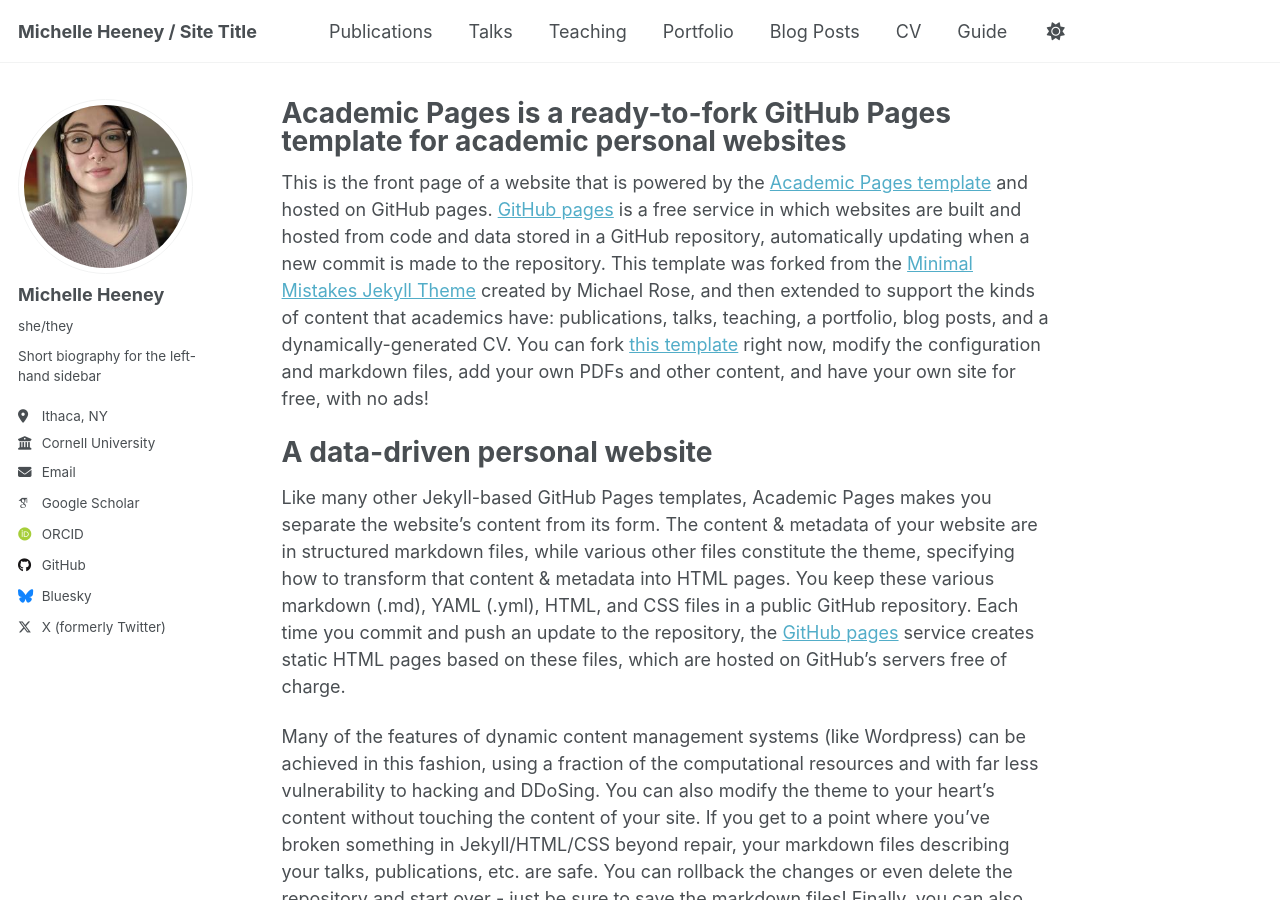
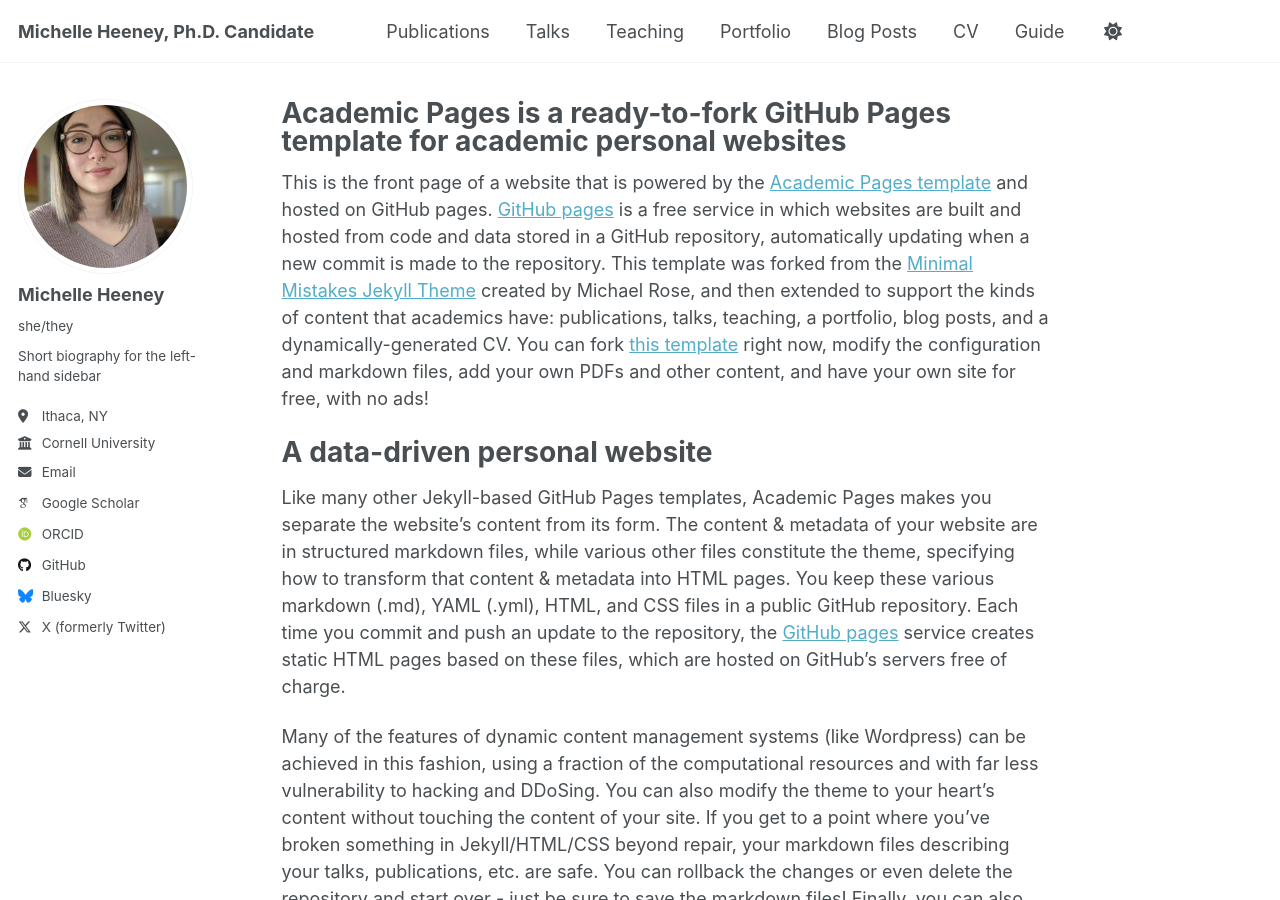
Before and after one commit to mheeney/mheeney.github.io, a Jekyll site: the page built from _pages/about.md, in a window 1280 px wide and 900 px high. Built offline with Jekyll 4.4.1, drawn with Linux system fonts in a browser that asks for light colours; some web fonts are replaced.

Commit message:
Update _config.yml

```diff
--- a/_config.yml
+++ b/_config.yml
@@ -9,10 +9,10 @@
 # Basic Site Settings
 locale                   : "en-US"
 site_theme               : "default"
-title                    : "Michelle Heeney / Site Title"
+title                    : "Michelle Heeney, Ph.D. Candidate"
 title_separator          : "-"
 name                     : &name "Michelle Heeney"
-description              : &description "personal description"
+description              : &description "4th year Ph.D. Candidate"
 url                      : https://mheeney.github.io # the base hostname & protocol for your site e.g. "https://[your GitHub username].github.io" or if you already have some other page hosted on Github then use "https://[your GitHub username].github.io/[Your Repo Name]"
 baseurl                  : "" # the subpath of your site, e.g. "/blog"
 repository               : "mheeney/mheeney.github.io"
@@ -295,7 +295,7 @@ sass:
 permalink: /:categories/:title/
 # paginate: 5 # amount of posts to show
 # paginate_path: /page:num/
-timezone: Etc/UTC # http://en.wikipedia.org/wiki/List_of_tz_database_time_zones
+timezone: US/Eastern # http://en.wikipedia.org/wiki/List_of_tz_database_time_zones
 
 
 # Plugins
```
